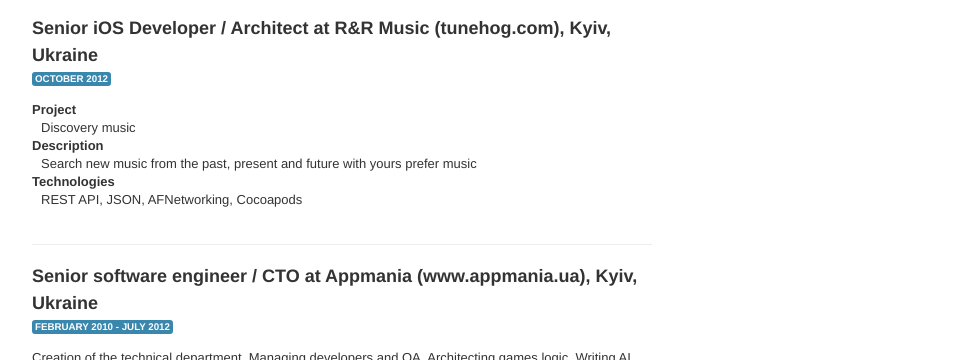
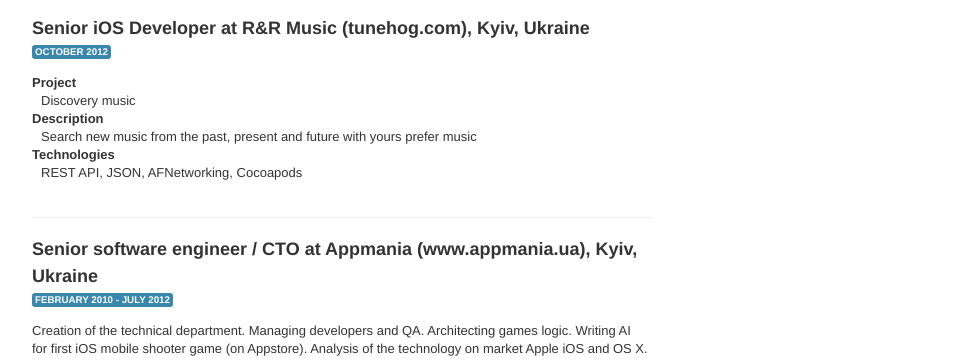
Before and after one commit to merenkoff/cv, a plain HTML site: page index.html in a window 1280 px wide. Shown: the part 740-1100 px from the top of the page, without its empty margins (158-1111 px from the left). Drawn offline with Linux system fonts and the light colour scheme; a script that the page names is missing.

Commit message:
Update index.html

```diff
--- a/index.html
+++ b/index.html
@@ -62,7 +62,7 @@
                 <h2>Experience</h2>
             </div>
 
-            <h3>Senior iOS Developer / Architect at R&R Music (tunehog.com), Kyiv, Ukraine</h3>
+            <h3>Senior iOS Developer at R&R Music (tunehog.com), Kyiv, Ukraine</h3>
             <span class="label label-info">October 2012</span>
             <dl class="dl-horizontal">
                 <dt>Project</dt>
```
